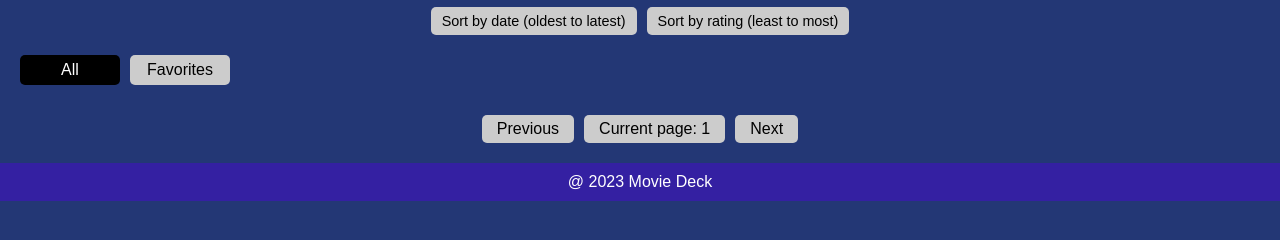
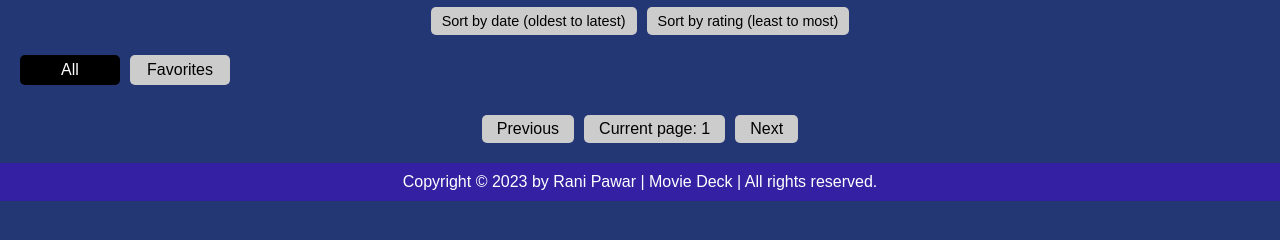
Before and after one commit to Ranipawar24/MOVIEDECK, a plain HTML site: page index.html in a window 1280 px wide. Shown: the part 100-340 px from the top of the page. Drawn offline with Linux system fonts and the light colour scheme; no server answers.

Commit message:
Update index.html

```diff
--- a/index.html
+++ b/index.html
@@ -53,7 +53,7 @@
       </div>
     </main>
     <footer class="footer">
-      <p class="footer__text">@ 2023 Movie Deck</p>
+      <p class="footer__text">Copyright &copy; 2023 by Rani Pawar | Movie Deck | All rights reserved.</p>
     </footer>
   </body>
 </html>
```
